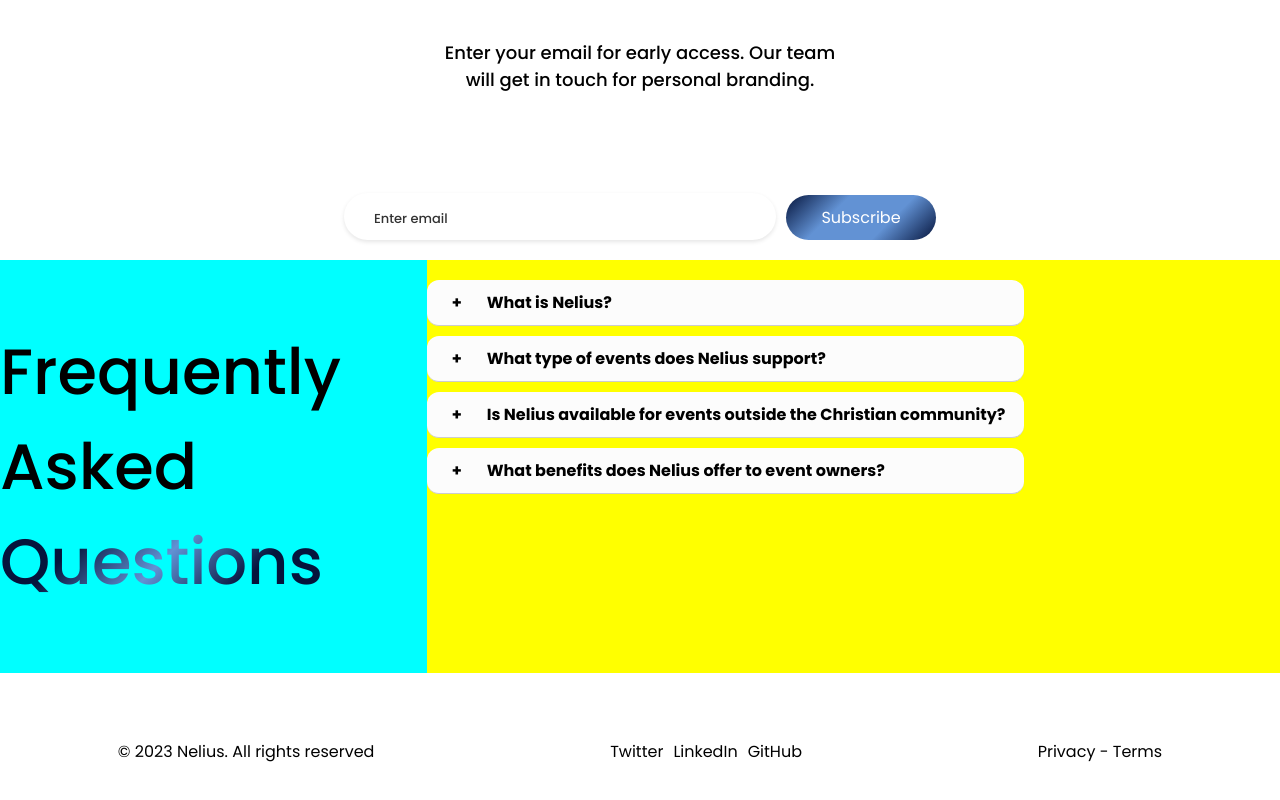
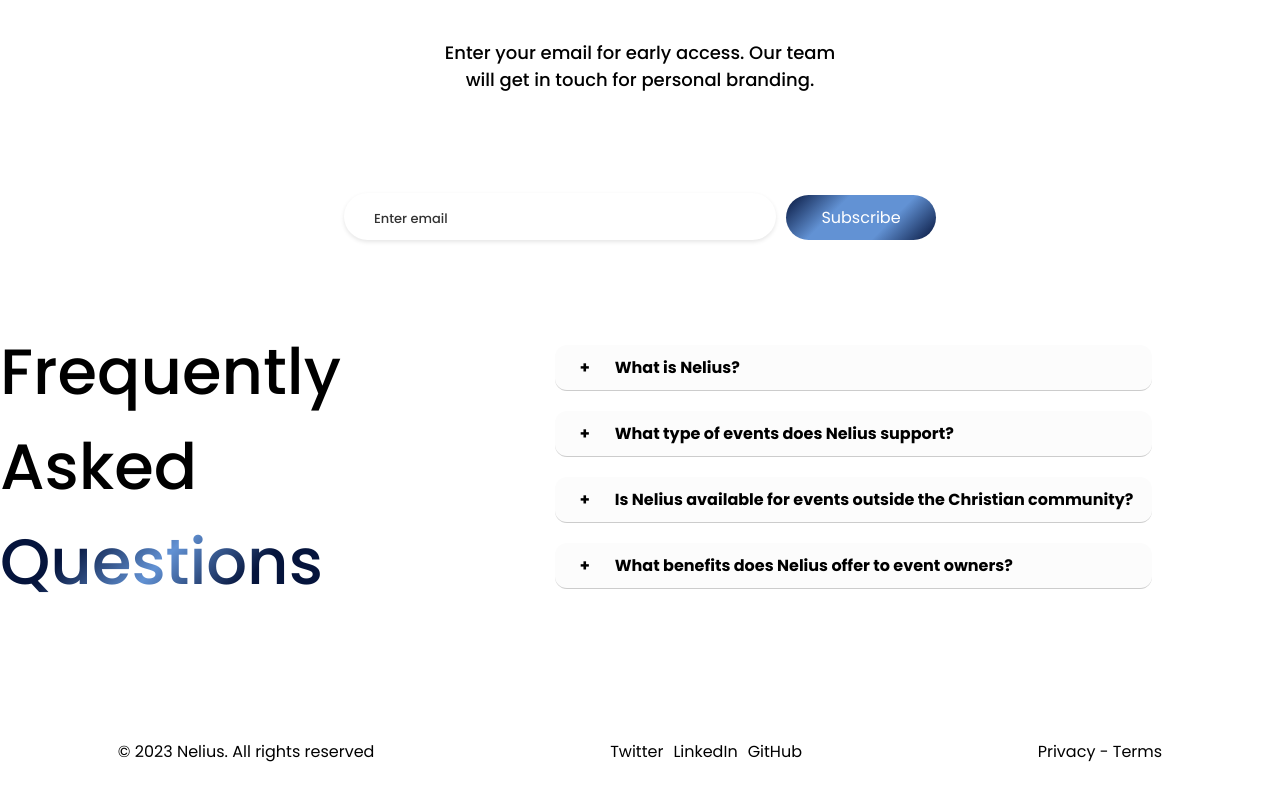
Before and after one commit to Temi-Michael/Nelius, a React (Create React App) app: page / in a window 1280 px wide. Shown: the part 1084-1884 px from the top of the page. Built offline with nearby package versions, Linux system fonts and the light colour scheme.

Commit message:
Continuous design for the webpage

```diff
--- a/src/App.css
+++ b/src/App.css
@@ -359,6 +359,7 @@
 .faq {
   display: flex;
   margin: 20px 0 20px 0;
+  align-items: center;
 }
 
 .small-faq {
@@ -369,27 +370,32 @@
   flex: 0.5;
   font-weight: 500;
   font-size: 64px;
-  background-color: aqua;
+  margin: auto;
+  /* background-color: aqua; */
 }
 
 .faq .faq-info {
   flex: 1;
-  background-color: yellow;
+  /* background-color: yellow; */
 }
 
 
 .faq-container {
-  /* width: 50%; */
+  justify-content: center;
   margin: 20px auto;
 }
 
 .faq-item {
-  margin: 10px 0 10px 0;
+  margin: auto;
   border-radius: 12px;
   width: 70%;
   background-color: #fcfcfc;
   border-bottom: 1px solid #ccc;
   padding: 10px 0;
+}
+
+.faq-item {
+  margin-top: 20px;
 }
 
 .faq-question {
--- a/src/components/Faq.jsx
+++ b/src/components/Faq.jsx
@@ -22,15 +22,15 @@
         },
         {
             question: 'What type of events does Nelius support?',
-            answer: 'You can track your order using the tracking number...',
+            answer: 'Nelius supports christocentric events in which event owners plan to cater for food, shelter and security of attendees. Priority is given to events that spans over one day',
         },
         {
             question: 'Is Nelius available for events outside the Christian community?',
-            answer: 'Yes, we offer international shipping...',
+            answer: 'Nelius is targeted at Christian events with respect to major holders of the token',
         },
         {
             question: 'What benefits does Nelius offer to event owners?',
-            answer: 'Yes, we offer international shipping...',
+            answer: 'Nelius supports event owners in raising funds for their events and incentivizes promotion of the events thereby providing better publicity.',
         },
     ];
 
```
Also changed, not shown: src/components/Blueprint.jsx (added, +8 -0 lines).
